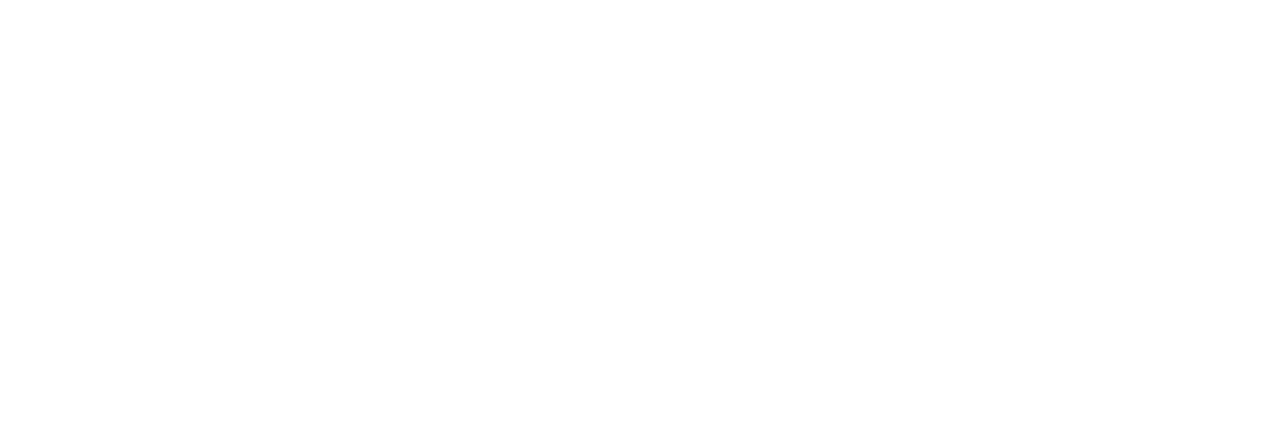
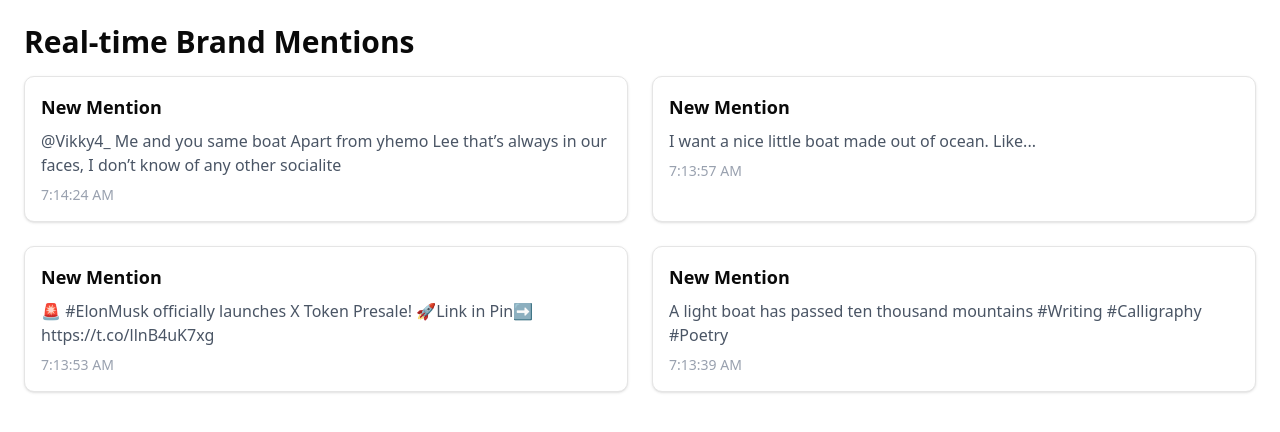
Before and after one commit to nagesh-merva/Interspirit-Hackathon-Decipher, a React (Vite) app in the folder frontend/: page /dashboard in a window 1280 px wide. Before the commit this address had no page. Shown: the top 432 px of the page. Built offline with nearby package versions, Linux system fonts and the light colour scheme.

Commit message:
sentiments

```diff
--- a/frontend/src/App.jsx
+++ b/frontend/src/App.jsx
@@ -2,7 +2,7 @@
 import Register from "./pages/register"
 import { Routes, Route } from "react-router-dom"
 import Login from "./pages/login"
-import Nevbar from "./components/Nevbar"
+import Dashboard from "./pages/Dashboard"
 function App() {
 
   return (
@@ -10,7 +10,7 @@
       <Routes>
         <Route path="/register" element={<Register />} />
         <Route path="/login" element={<Login />} />
-        <Route path="/nevbar" element={<Nevbar />} />
+        <Route path="/dashboard" element={<Dashboard />} />
       </Routes>
     </div>
   )
--- /dev/null
+++ b/frontend/src/components/dashboard/Naturalsentiment.jsx
@@ -0,0 +1,25 @@
+import PieChartdiv from "./PieChartData"
+
+const negative = [
+    {
+        count: 780,
+        rise: " positive",
+        percent: 10,
+        chartData: [
+            { sentiment: "negative", count: 780, fill: "#4285F4" },
+            { sentiment: "remaining", count: 1780, fill: "#4285F4" },
+        ]
+    }
+]
+function Naturalsentiments() {
+    return (
+        <div className="flex h-auto w-1/3 border-2 border-black mx-4">
+            <div className="my-2 ml-3">
+                <h1>Negative Sentiments</h1>
+                <p>{negative.count}</p>
+            </div>
+            <PieChartdiv chartData={negative.chartData} />
+        </div>
+    )
+}
+export default Naturalsentiments
--- /dev/null
+++ b/frontend/src/components/dashboard/Negativesentiments.jsx
@@ -0,0 +1,25 @@
+import PieChartdiv from "./PieChartData"
+
+const negative = [
+    {
+        count: 780,
+        rise: " positive",
+        percent: 10,
+        chartData: [
+            { sentiment: "negative", count: 780, fill: "#4285F4" },
+            { sentiment: "remaining", count: 1780, fill: "#4285F4" },
+        ]
+    }
+]
+function Negativesentiments() {
+    return (
+        <div className="flex h-auto w-1/3 border-2 border-black mx-4">
+            <div className="my-2 ml-3">
+                <h1>Negative Sentiments</h1>
+                <p>{negative.count}</p>
+            </div>
+            <PieChartdiv chartData={negative.chartData} />
+        </div>
+    )
+}
+export default Negativesentiments
--- a/frontend/src/components/dashboard/PieChartData.jsx
+++ b/frontend/src/components/dashboard/PieChartData.jsx
@@ -0,0 +1,64 @@
+import React, { useMemo } from "react"
+import { TrendingUp } from "lucide-react"
+import { PieChart, Pie, Label, Tooltip } from "recharts"
+
+import {
+    Card,
+    CardContent,
+    CardDescription,
+    CardFooter,
+    CardHeader,
+    CardTitle,
+} from "../ui/card"  // Make sure the path is correct
+
+
+const PieChartdiv = ({ chartData }) => {
+    const totalVisitors = useMemo(() => {
+        return chartData.reduce((acc, curr) => acc + curr.visitors, 0)
+    }, [])
+
+    return (
+        <Card className="flex flex-col">
+            <CardHeader className="items-center pb-0">
+                <CardTitle>Pie Chart - Donut with Text</CardTitle>
+                <CardDescription>January - June 2024</CardDescription>
+            </CardHeader>
+            <CardContent className="flex-1 pb-0">
+                <div className="mx-auto aspect-square max-h-[250px]">
+                    <PieChart width={300} height={300}>
+                        <Tooltip cursor={false} />
+                        <Pie data={chartData} dataKey="visitors" nameKey="browser" innerRadius={60} strokeWidth={5} fill="#8884d8">
+                            <Label
+                                content={({ viewBox }) => {
+                                    if (viewBox && viewBox.cx && viewBox.cy) {
+                                        return (
+                                            <text x={viewBox.cx} y={viewBox.cy} textAnchor="middle" dominantBaseline="middle">
+                                                <tspan x={viewBox.cx} y={viewBox.cy} className="fill-foreground text-3xl font-bold">
+                                                    {totalVisitors.toLocaleString()}
+                                                </tspan>
+                                                <tspan x={viewBox.cx} y={viewBox.cy + 24} className="fill-muted-foreground">
+                                                    Visitors
+                                                </tspan>
+                                            </text>
+                                        )
+                                    }
+                                    return null
+                                }}
+                            />
+                        </Pie>
+                    </PieChart>
+                </div>
+            </CardContent>
+            <CardFooter className="flex-col gap-2 text-sm">
+                <div className="flex items-center gap-2 font-medium leading-none">
+                    Trending up by 5.2% this month <TrendingUp className="h-4 w-4" />
+                </div>
+                <div className="leading-none text-muted-foreground">
+                    Showing total visitors for the last 6 months
+                </div>
+            </CardFooter>
+        </Card>
+    )
+}
+
+export default PieChartdiv
--- /dev/null
+++ b/frontend/src/components/dashboard/Positivesentiments.jsx
@@ -0,0 +1,25 @@
+import PieChartdiv from "./PieChartData"
+
+const positive = [
+    {
+        count: 780,
+        rise: " negative",
+        percent: 10,
+        chartData: [
+            { sentiment: "Positive", count: 780, fill: "#4285F4" },
+            { sentiment: "remaining", count: 1780, fill: "#4285F4" },
+        ]
+    }
+]
+function Positivesentiments() {
+    return (
+        <div className="flex h-auto w-1/3 border-2 border-black mx-4">
+            <div className="my-2 ml-3">
+                <h1>Positive Sentiments</h1>
+                <p>{positive.count}</p>
+            </div>
+            <PieChartdiv chartData={positive.chartData} />
+        </div>
+    )
+}
+export default Positivesentiments
--- /dev/null
+++ b/frontend/src/components/dashboard/Realtime.jsx
@@ -0,0 +1,54 @@
+import React from "react";
+
+const Recenttweets = [
+    {
+        "ID": 1895371961603367322,
+        "tweet": "@Vikky4_ Me and you same boat \nApart from yhemo Lee that’s always in our faces, I don’t know of any other socialite",
+        "date": "2025-02-28 07:14:24+00:00",
+        "likes": 0,
+        "retweets": 0
+    },
+    {
+        "ID": 1895371846335234118,
+        "tweet": "I want a nice little boat made out of ocean.\nLike...",
+        "date": "2025-02-28 07:13:57+00:00",
+        "likes": 0,
+        "retweets": 0
+    },
+    {
+        "ID": 1895371830376223152,
+        "tweet": "🚨 #ElonMusk officially launches X Token Presale! 🚀Link in Pin➡️ https://t.co/llnB4uK7xg",
+        "date": "2025-02-28 07:13:53+00:00",
+        "likes": 0,
+        "retweets": 0
+    },
+    {
+        "ID": 1895371773056819544,
+        "tweet": "A light boat has passed ten thousand mountains #Writing #Calligraphy #Poetry",
+        "date": "2025-02-28 07:13:39+00:00",
+        "likes": 0,
+        "retweets": 0
+    }
+];
+
+const Realtime = () => {
+    // Sort tweets in descending order (most recent first)
+    const sortedTweets = [...Recenttweets].sort((a, b) => new Date(b.date) - new Date(a.date));
+
+    return (
+        <div className="p-6">
+            <h1 className="text-3xl font-bold mb-4">Real-time Brand Mentions</h1>
+            <div className="grid md:grid-cols-2 gap-6">
+                {sortedTweets.map((tweet, index) => (
+                    <div key={tweet.ID} className="border p-4 rounded-lg shadow-sm bg-white">
+                        <h2 className="font-semibold text-lg">New Mention</h2>
+                        <p className="text-gray-600 mt-2">{tweet.tweet}</p>
+                        <p className="text-gray-400 text-sm mt-2">{new Date(tweet.date).toLocaleTimeString()}</p>
+                    </div>
+                ))}
+            </div>
+        </div>
+    );
+};
+
+export default Realtime;
--- a/frontend/src/pages/Dashboard.jsx
+++ b/frontend/src/pages/Dashboard.jsx
@@ -1,13 +1,53 @@
-function dashboard() {
+
+import React from "react"
+import PieChartdiv from "../components/dashboard/PieChartData"  // Adjust path if necessary
+import Positivesentiments from "@/components/dashboard/Positivesentiments"
+import Realtime from "@/components/dashboard/Realtime"
+const chartData = [
+    { browser: "chrome", visitors: 275, fill: "#4285F4" },
+    { browser: "safari", visitors: 200, fill: "#FF9500" },
+    { browser: "firefox", visitors: 287, fill: "#FF7139" },
+    { browser: "edge", visitors: 173, fill: "#0078D7" },
+    { browser: "other", visitors: 190, fill: "#6c757d" },
+]
+const Recenttweets = [
+    {
+        "ID": 1895371961603367322,
+        "tweet": "@Vikky4_ Me and you same boat \nApart from yhemo Lee that\u2019s always in our faces, I don\u2019t know of any other socialite",
+        "date": "2025-02-28 07:14:24+00:00",
+        "likes": 0,
+        "retweets": 0
+    },
+    {
+        "ID": 1895371846335234118,
+        "tweet": "i want a nice little boat made out of ocean.\nlike...",
+        "date": "2025-02-28 07:13:57+00:00",
+        "likes": 0,
+        "retweets": 0
+    },
+    {
+        "ID": 1895371830376223152,
+        "tweet": "\ud83d\udea8 #ElonMusk officially launches X Token Presale! \n\n\ud83d\ude80Link in Pin\u279e https://t.co/llnB4uK7xg\n\nInvited users: @SayUncanny @medmrgh @boat_thegoat @iagocvs @PruIfan @0xgoodfellas @evavveli @ABDESADK3 @0xClassOf2017 @KAPOTHEGOAT01 @dosbol6868 @Minqian_lu  SJORU",
+        "date": "2025-02-28 07:13:53+00:00",
+        "likes": 0,
+        "retweets": 0
+    },
+    {
+        "ID": 1895371773056819544,
+        "tweet": "\"A light boat has passed ten thousand mountains\" #Writing #Calligraphy #Poetry https://t.co/49ikA4WRIc",
+        "date": "2025-02-28 07:13:39+00:00",
+        "likes": 0,
+        "retweets": 0
+    }
+]
+function Dashboard() {
     return (
         <div className="h-full w-full">
-            <div className="flex">
-                <div>
-                    <h1>BrandPulse</h1>
-                </div>
-
-            </div>
-
+            <Realtime Recenttweets={Recenttweets} />
+            {/* <PieChartdiv chartData={chartData} /> */}
+            {/* <Positivesentiments /> */}
         </div>
     )
 }
+
+export default Dashboard
```
